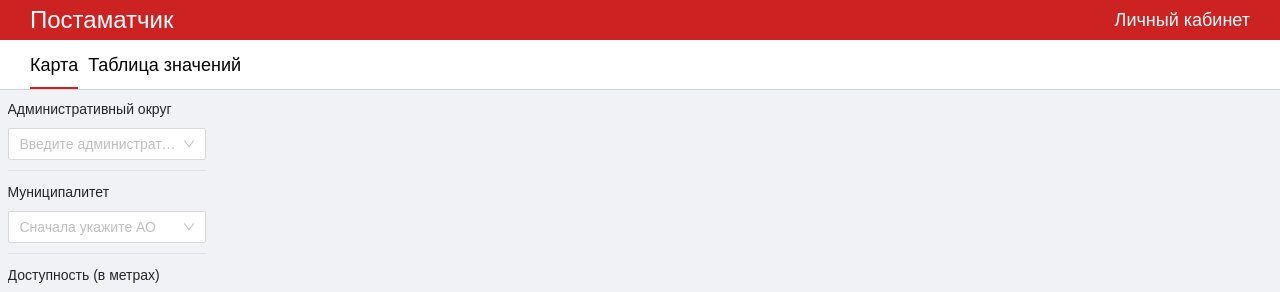
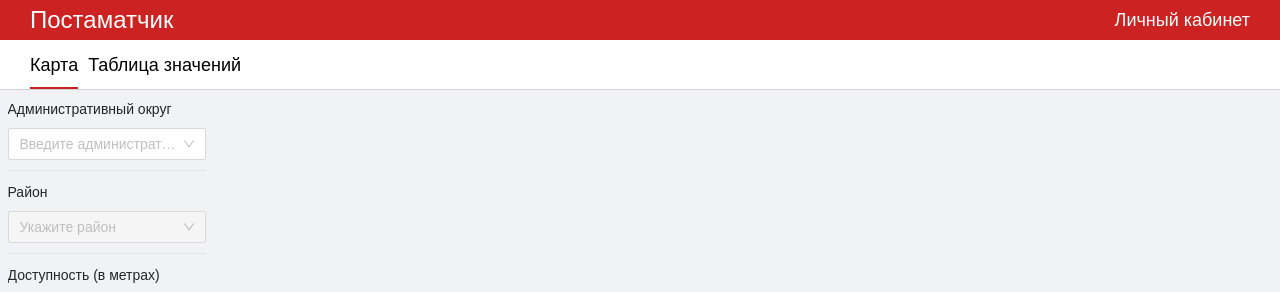
Before and after one commit to HoneyQumo/postamater, a React (Create React App) app: page /map in a window 1280 px wide. Shown: the top 292 px of the page. Built offline with nearby package versions, Linux system fonts and the light colour scheme; no server answers; a web font is replaced by a local one.

Commit message:
В MapSidebar.jsx пофиксил. Теперь если districtList.length === 0, то район disabled

```diff
--- a/src/components/Map/MapSidebar/MapSidebar.jsx
+++ b/src/components/Map/MapSidebar/MapSidebar.jsx
@@ -8,15 +8,16 @@ import {useSelector} from 'react-redux';
 const MapSidebar = () => {
   const AOData = useSelector(state => state.pointsList.AOData)
   const AOWithMOData = useSelector(state => state.pointsList.AOWithMOData)
-  const [districtList, setDistrictList] = useState(['Сначала укажите АО'])
+  const [districtList, setDistrictList] = useState([])
 
   const handleAOInputSelect = (value) => {
-    AOWithMOData.forEach((item, i) => {
+    AOWithMOData.forEach((item) => {
       if (Object.keys(item)[0] === value) {
         setDistrictList(item[value]);
       }
     })
   }
+
 
   const handleFormSubmit = (data) => {
     console.log(data);
@@ -56,10 +57,11 @@ const MapSidebar = () => {
           />
         </Form.Item>
         <Divider className="mapForm__divider"/>
-        <Form.Item className="mapForm__item" label="Муниципалитет" name="targetDistrict">
+        <Form.Item className="mapForm__item" label="Район" name="targetDistrict">
           <Select
             showSearch
-            placeholder={districtList.length === 1 ? "Сначала укажите АО" : "Укажите район"}
+            disabled={districtList.length === 0}
+            placeholder="Укажите район"
             optionFilterProp="item"
             filterOption={(input, option) => (option?.label ?? '').includes(input)}
             filterSort={(optionA, optionB) =>
```
